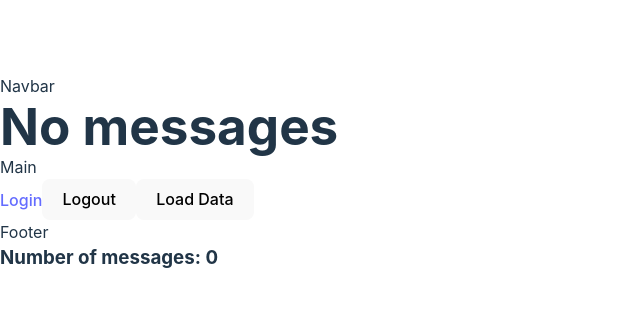
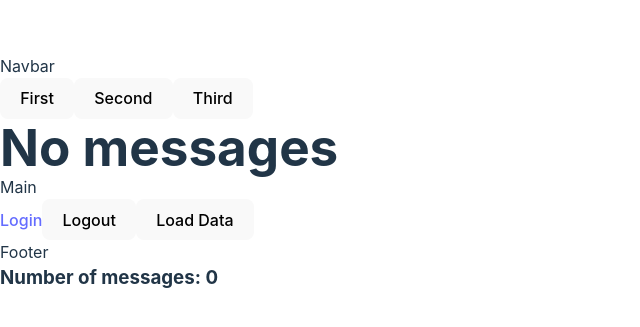
Before and after one commit to kolestom/RXjs-TS-FE-boiler, a React (Vite) app: page / in a window 1280 px wide. Shown: the part 227-554 px from the top of the page, without its empty margins (0-640 px from the left). Built offline with nearby package versions, Linux system fonts and the light colour scheme.

Commit message:
custom routing added

```diff
--- a/src/App.tsx
+++ b/src/App.tsx
@@ -7,7 +7,7 @@ import Main from './components/Main';
 
 
 function App() {
-
+  const [page, setPage] = useState('first');
 
 
 
--- a/src/components/Main.tsx
+++ b/src/components/Main.tsx
@@ -2,8 +2,11 @@ import { FC, useEffect } from "react";
 import { $messages, loadData } from "../states/messages";
 import useRXjs from "../hooks/useRXjx";
 import { login, logout, $user } from "../states/user";
+import { Route } from "./Route";
 
-const Main:FC  = () => {
+
+
+const Main:FC = () => {
     const messages = useRXjs($messages)
     const user = useRXjs($user)
 
@@ -28,6 +31,17 @@ const Main:FC  = () => {
           {user && <p>Hello, {user.email}</p>}
           <a href={fullUrl}>Login</a>
           <button onClick={logout}>Logout</button>
+
+          <Route path="/first">
+              <div>First</div>
+          </Route>
+          <Route path="/second">
+              <div>Second</div>
+          </Route>
+          <Route path="/third">
+              <div>Third</div>
+          </Route>
+
           <button onClick={loadData}>Load Data</button>
           {messages.map((message, i) => {
             return <div key={i}>
--- a/src/components/NavBar.tsx
+++ b/src/components/NavBar.tsx
@@ -1,18 +1,28 @@
-import { FC } from "react";
+import { FC, useState } from "react";
 import { $messages } from "../states/messages";
 import useRXjs from "../hooks/useRXjx";
+import { $user } from "../states/user";
+import { navigate } from "../states/routes";
 
+type Props = {
+    navigate: (path: string) => any
+}
 
 const NavBar:FC = () => { // return type not needed because of FC type
     const messages = useRXjs($messages)
+    const user = useRXjs($user)
+    const hasMassages = messages.length >0
 
 
 
-
-    const hasMassages = messages.length >0
     return (
         <nav>
             <div>Navbar</div>
+            <button onClick={()=>navigate('/first')}>First</button>
+            <button onClick={()=>navigate('/second')}>Second</button>
+            <button onClick={()=>navigate('/third')}>Third</button>
+
+            {user && <h2>Hello {user.email}</h2>}
             {hasMassages ? <h1>You have new notificatios</h1> : <h1>No messages</h1>}
         </nav>
      );
--- /dev/null
+++ b/src/components/Route.tsx
@@ -0,0 +1,15 @@
+import { ReactNode, FC } from "react";
+import { $path } from "../states/routes";
+import useRXjs from "../hooks/useRXjx";
+
+type Props ={
+    children: ReactNode,
+    path: string
+}
+
+export const Route: FC<Props> = ({children, path}) => {
+    const currentPath = useRXjs($path)
+    if (path !== currentPath) return null
+
+    return <>{children}</>
+}
--- /dev/null
+++ b/src/states/routes.ts
@@ -0,0 +1,12 @@
+import { BehaviorSubject } from "rxjs";
+
+export const $path = new BehaviorSubject(window.location.pathname)
+
+export const navigate = (nextPage:string) =>{
+    window.history.pushState({}, "", nextPage)
+    $path.next(nextPage)
+}
+
+window.addEventListener('popstate', ()=>{
+    $path.next(window.location.pathname)
+})
```
